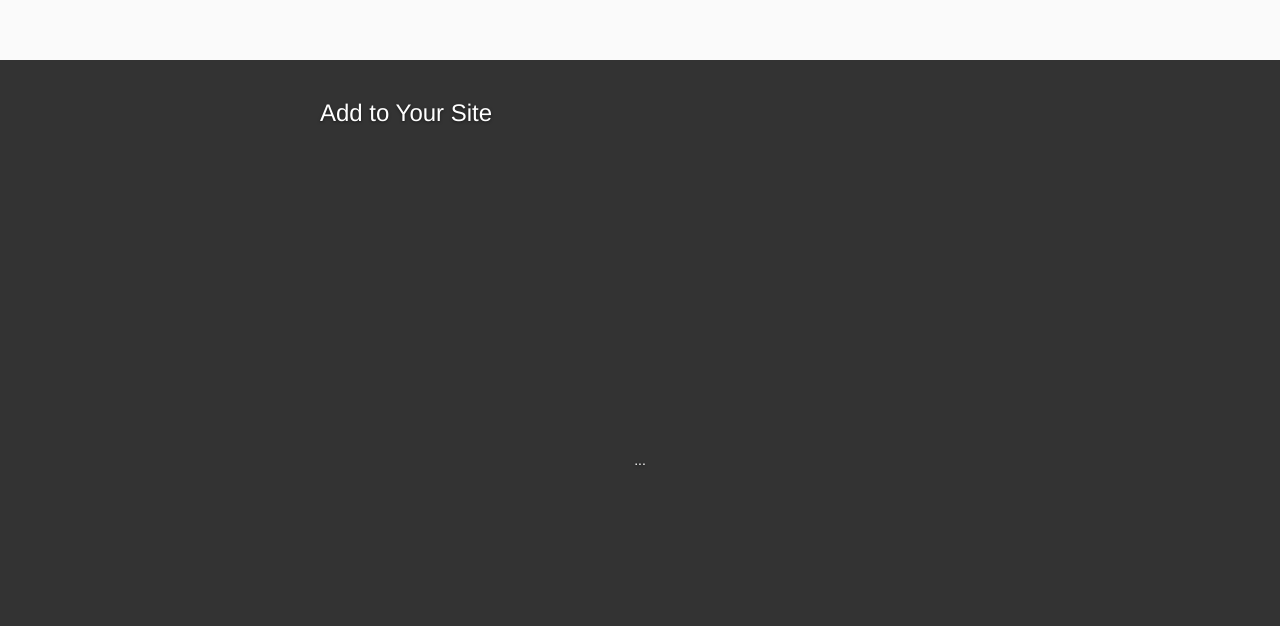
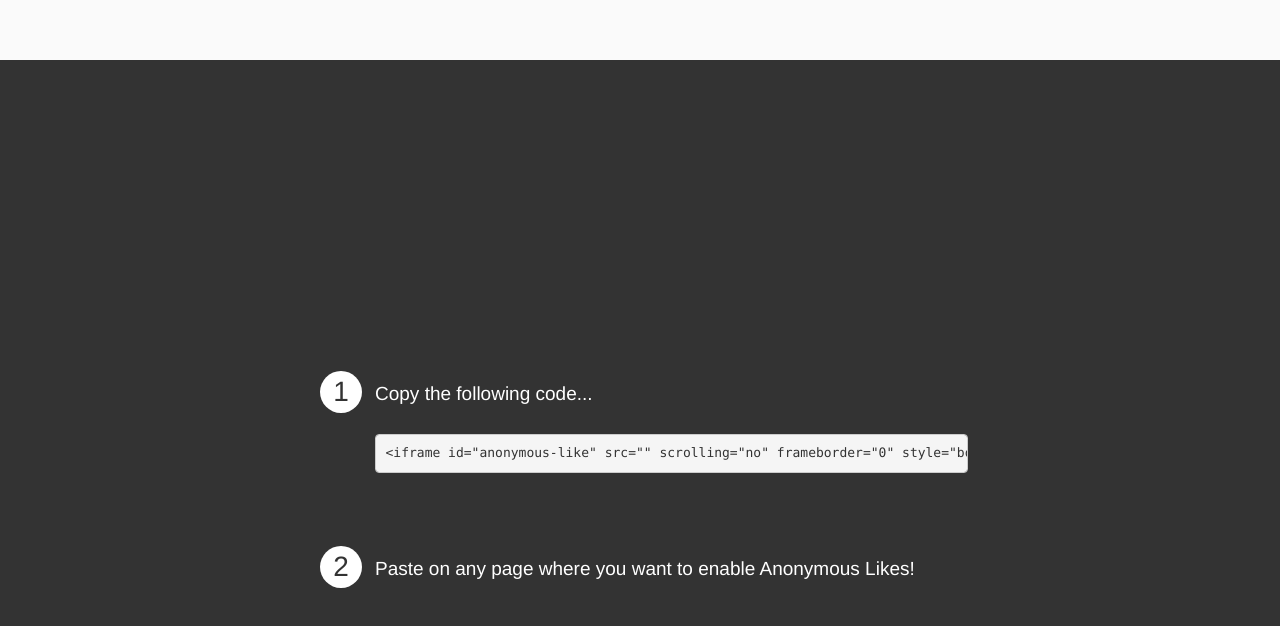
Before and after one commit to AnonymousLike/anonymouslike.github.io, a plain HTML site: page index.html in a window 1280 px wide. Shown: the part 1540-2166 px from the top of the page. Drawn offline with nearby package versions, Linux system fonts and the light colour scheme; a script that the page names is missing.

Commit message:
Added add section

```diff
--- a/assets/base.css
+++ b/assets/base.css
@@ -179,7 +179,7 @@ body {
     z-index: 1;
     font-size: 662px;
     text-shadow: none;
-    margin: -421px 0 0 -213px;
+    margin: -435px 0 0 -213px;
 }
 
 /*
@@ -328,3 +328,24 @@ body {
     bottom: 0;
     border-top: 1px solid #E6E6E6;
 }
+
+#use .add {
+    text-shadow: none;
+    text-align: left;
+    padding: 15px 22px;
+    font-size: 19px;
+    margin-left: 63px;
+}
+#use .number {
+    background:#fff;
+    color:#333;
+    width: 42px;
+    height: 42px;
+    border-radius: 23px;
+    line-height: 42px;
+    text-align: center;
+    position: relative;
+    left: -55px;
+    top: 33px;
+    font-size: 28px;
+}
--- a/index.html
+++ b/index.html
@@ -63,7 +63,7 @@
         </div>
 
         <div class="cover-container share">
-            <iframe id="anonymous-like" src="" scrolling="no" frameborder="0" style="border:none; overflow:hidden; height:21px;width:100px;" allowTransparency="true"></iframe><script>var al = document.getElementById('anonymous-like'); var data = { title: window.document.title, url: window.document.location.href }; al.src = 'http://s3.amazonaws.com/anonymouslike-test/like.html' + '?' + encodeURIComponent(JSON.stringify(data));</script>
+            <iframe id="anonymous-like" src="" scrolling="no" frameborder="0" style="border:none; overflow:hidden; height:21px;width:100px;" allowTransparency="true"></iframe><script>var al = document.getElementById('anonymous-like'); var data = { title: window.document.title, url: window.document.location.href }; al.src = 'http://s3.amazonaws.com/anonymouslike/like.html' + '?' + encodeURIComponent(JSON.stringify(data));</script>
             <iframe src="//www.facebook.com/plugins/like.php?href=http%3A%2F%2Fanonymouslike.me%2F&amp;width&amp;layout=button_count&amp;action=like&amp;show_faces=false&amp;share=false&amp;height=21&amp;appId=1422876004612030" scrolling="no" frameborder="0" style="border:none; overflow:hidden; height:21px; width:100px;" allowTransparency="true"></iframe>
         </div>
     </div>
@@ -100,14 +100,16 @@
 
         <div class="cover-container">
 
-            <div class="masthead clearfix">
-                <div class="inner">
-                    <h3 class="masthead-brand">Add to Your Site</h3>
-                </div>
-            </div>
 
             <div class="inner cover add">
-                ...
+                <div class="number">1</div>
+                Copy the following code...
+                <br><br>
+                <pre>&lt;iframe id=&quot;anonymous-like&quot; src=&quot;&quot; scrolling=&quot;no&quot; frameborder=&quot;0&quot; style=&quot;border:none; overflow:hidden; height:21px;width:100px;&quot; allowTransparency=&quot;true&quot;&gt;&lt;/iframe&gt;&lt;script&gt;var al = document.getElementById('anonymous-like'); var data = { title: window.document.title, url: window.document.location.href }; al.src = 'http://s3.amazonaws.com/anonymouslike/like.html' + '?' + encodeURIComponent(JSON.stringify(data));&lt;/script&gt;</pre>
+            </div>
+            <div class="inner cover add">
+                <div class="number">2</div>
+                Paste on any page where you want to enable Anonymous Likes!
             </div>
         </div>
 
@@ -124,5 +126,16 @@
 <script src="assets/jquery.smooth-scroll.min.js"></script>
 <script src="assets/md5.js"></script>
 <script src="assets/base.js"></script>
+
+<script>
+    (function(i,s,o,g,r,a,m){i['GoogleAnalyticsObject']=r;i[r]=i[r]||function(){
+        (i[r].q=i[r].q||[]).push(arguments)},i[r].l=1*new Date();a=s.createElement(o),
+            m=s.getElementsByTagName(o)[0];a.async=1;a.src=g;m.parentNode.insertBefore(a,m)
+    })(window,document,'script','//www.google-analytics.com/analytics.js','ga');
+
+    ga('create', 'UA-50599055-1', 'anonymouslike.me');
+    ga('send', 'pageview');
+
+</script>
 </body>
 </html>
```
